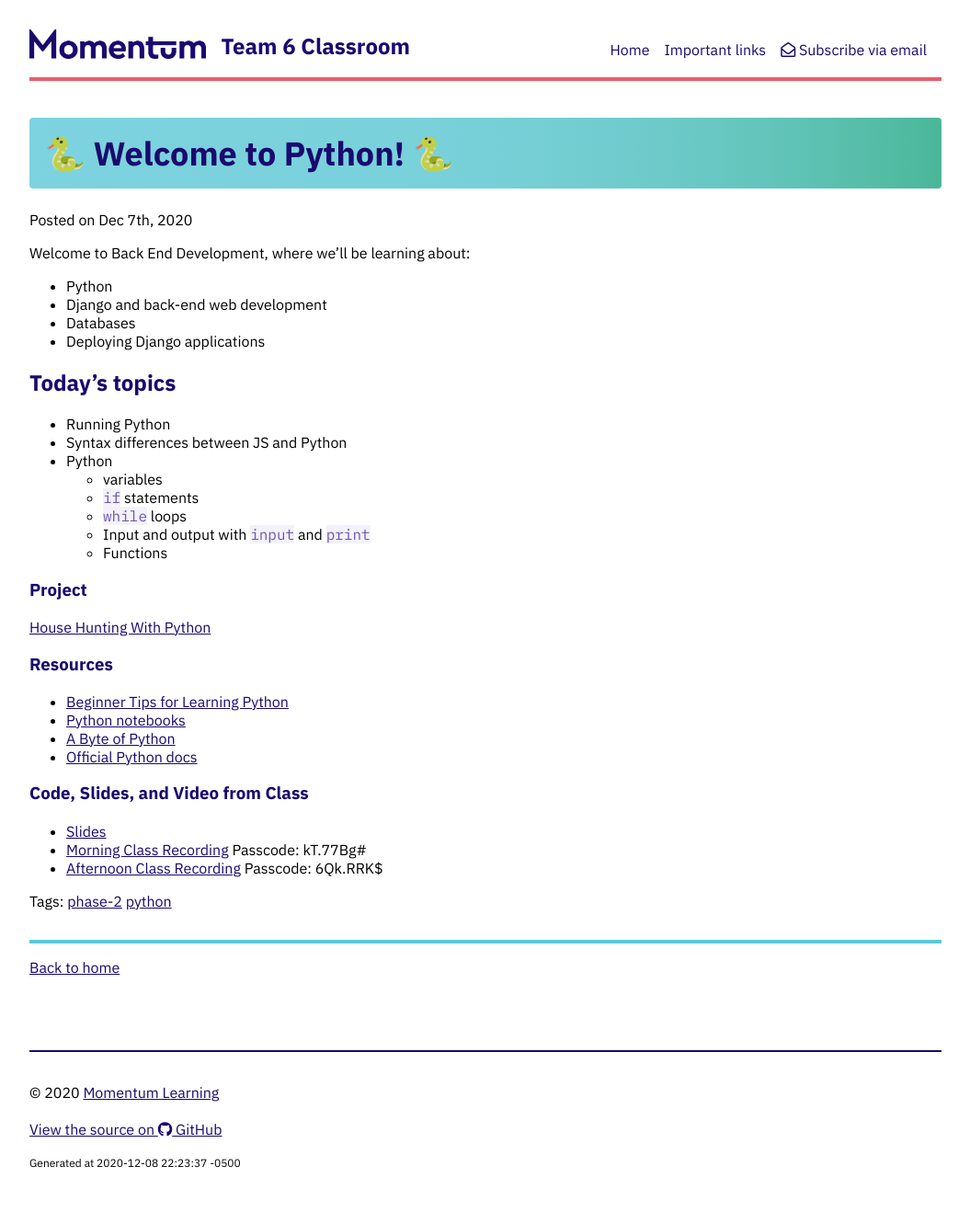
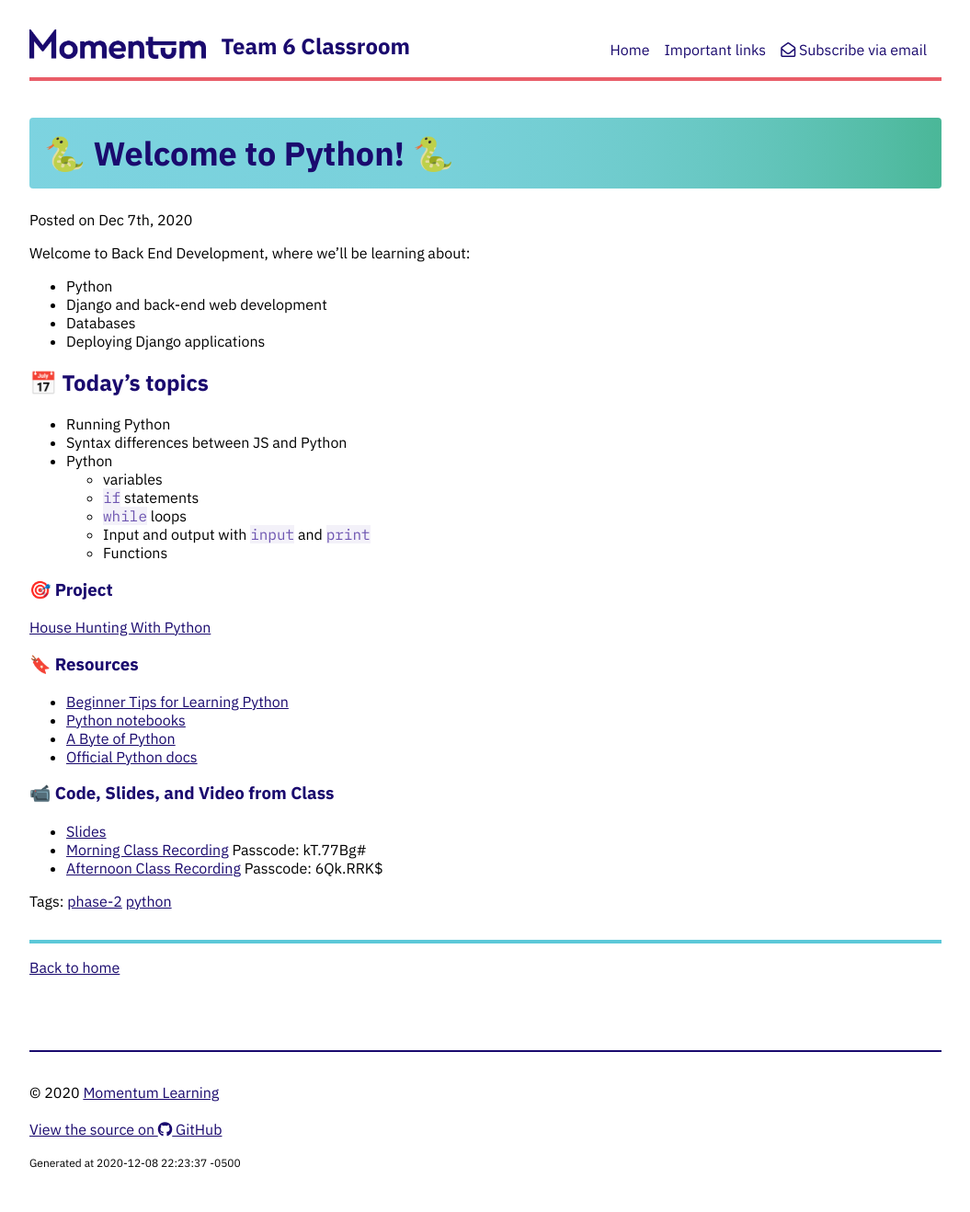
Before and after one commit to momentum-team-6/momentum-team-6.github.io, a Jekyll site: the page built from _posts/2020-12-07-welcome-to-python.md, in a window 1280 px wide. Shown: the whole page at 92% size, without its empty margins (112-1167 px from the left). Built offline with Jekyll 4.4.1, drawn with Linux system fonts in a browser that asks for light colours; nearby versions of some CDN libraries.

Commit message:
add emoji

```diff
--- a/_posts/2020-12-07-welcome-to-python.md
+++ b/_posts/2020-12-07-welcome-to-python.md
@@ -11,7 +11,7 @@ Welcome to Back End Development, where we'll be learning about:
 - Databases
 - Deploying Django applications
 
-## Today's topics
+## 📅 Today's topics
 
 - Running Python
 - Syntax differences between JS and Python
@@ -22,18 +22,18 @@ Welcome to Back End Development, where we'll be learning about:
   - Input and output with `input` and `print`
   - Functions
 
-### Project
+### 🎯  Project
 
 [House Hunting With Python](https://classroom.github.com/a/EEvn4Ih3)
 
-### Resources
+### 🔖 Resources
 
 * [Beginner Tips for Learning Python](https://realpython.com/python-beginner-tips/)
 * [Python notebooks](https://github.com/momentum-team-6/examples/tree/main/python/intro-notebooks)
 * [A Byte of Python](https://python.swaroopch.com/)
 * [Official Python docs](https://docs.python.org/3/)
 
-### Code, Slides, and Video from Class
+### 📹 Code, Slides, and Video from Class
 
 * [Slides](/slide-decks/intro-python.pdf)
 * [Morning Class Recording](https://us02web.zoom.us/rec/share/4aFTnO83LBCN2w5bvCxEZhP-80vS0CK904VZEohDepKeAhkgGXyBTQvgrNymr1xQ.nijZ3rkZDz-O9021) Passcode: kT.77Bg#
```
